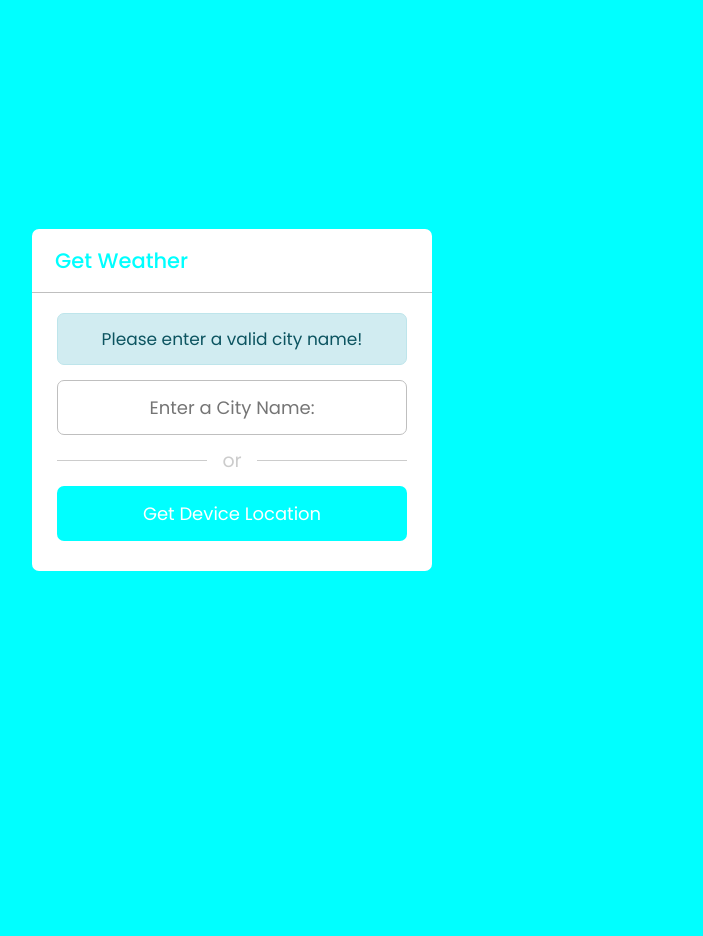
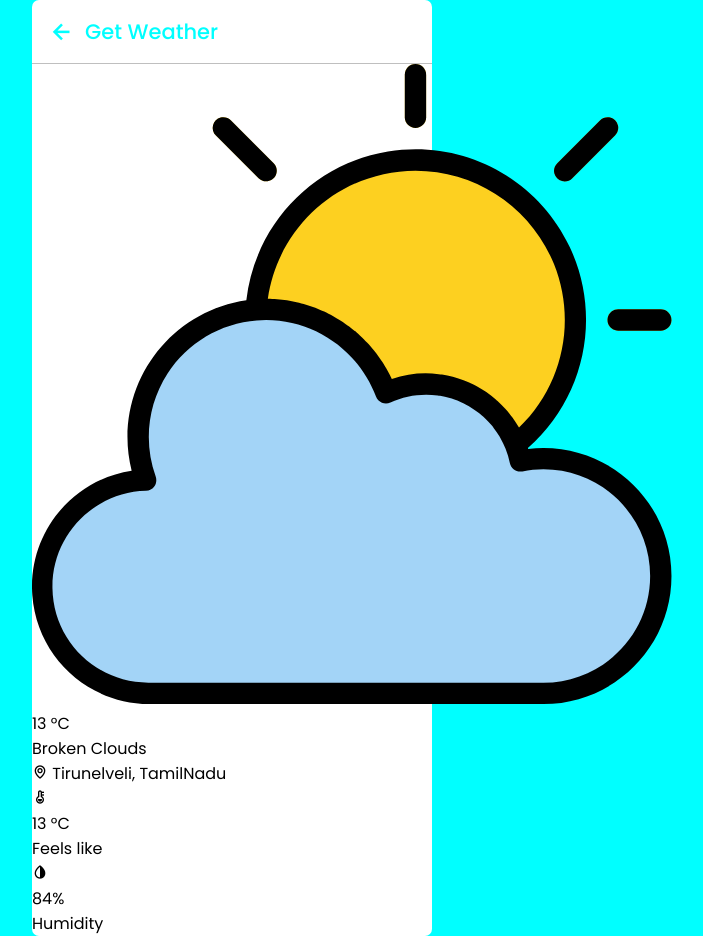
Before and after one commit to Ruban2205/get-weather-vite-js-application, a plain HTML site: page index.html in a window 1280 px wide. Shown: the whole page, without its empty margins (408-1111 px from the left). Before the commit the page ends 800 px from the top, so only its background shows below. Drawn offline with nearby package versions, Linux system fonts and the light colour scheme.

Commit message:
COMPLETE Home Section

```diff
--- a/CSS/style.css
+++ b/CSS/style.css
@@ -39,10 +39,14 @@ header i {
 }
 
 #wrapper .inputs {
+    display: none;
     margin: 20px 25px 30px;
 }
 
+
+/* Information Text */
 .inputs .info-txt {
+    display: none;
     font-size: 17px;
     text-align: center;
     padding: 12px 10px;
@@ -51,12 +55,14 @@ header i {
 }
 
 .info-txt.error {
+    display: block;
     background: #721c24;
     background: #f8d7da;
     border: 1px solid #f5c6cb;
 }
 
-.info-txt.pending{
+.info-txt.pending {
+    display: block;
     color: #0c5460;
     background: #d1ecf1;
     border: 1px solid #bee5eb;
@@ -76,10 +82,11 @@ header i {
     border: 1px solid #bfbfbf;
 }
 
-.inputs input:is(:focus, :valid){
+.inputs input:is(:focus, :valid) {
     border: 2px solid #43affc;
 }
 
+/* Seperator (or) Line */
 .inputs .separator {
     height: 1px;
     width: 100%;
@@ -98,8 +105,19 @@ header i {
     background: #fff;
 }
 
+/* Get Device Location Button */
 .inputs button {
     color: #fff;
     cursor: pointer;
     background: aqua;
 }
+
+
+/* Weather part */
+.wrapper .weather-part{
+    margin: 30px 0 0;
+    display: flex;
+    align-items: center;
+    justify-content: center;
+    flex-direction: column;
+}
--- a/index.html
+++ b/index.html
@@ -12,26 +12,62 @@
     <link rel="stylesheet" href="CSS/style.css">
 
     <!-- Boxicon cdn -->
-    <script src="https://unpkg.com/boxicons@2.1.4/dist/boxicons.js"></script>
-
+    <link href='https://unpkg.com/boxicons@2.1.4/css/boxicons.min.css' rel='stylesheet'>
 </head>
 
 <body>
 
-    <section id="home">
+    <section id="wrapper">
+        <!-- Card Starts -->
+        <header><i class='bx bx-left-arrow-alt'></i>Get Weather</header>
 
-    </section>
-
-    <section id="wrapper">
-        <header><i class="bx bx-left-arrow-alt"></i>Get Weather</header>
-
+        <!-- Input Section to handle inputs -->
         <section class="inputs">
-            <p class="info-txt pending">Please enter a valid city name!</p>
+            <p class="info-txt">Please enter a valid city name!</p>
             <input type="text" name="" id="" placeholder="Enter a City Name:" spellcheck="false" required>
 
             <div class="separator"></div>
             <button>Get Device Location</button>
         </section>
+
+        <!-- Weather section -->
+        <section class="weather-part">
+            <img src="assets/icons/cloud.svg" alt="weather-icon">
+
+            <div class="temp">
+                <span class="number">13</span>
+                <span class="degree">&#176;</span>C
+            </div>
+
+            <div class="weather">Broken Clouds</div>
+
+            <div class="location">
+                <i class="bx bx-map"></i>
+                <span>Tirunelveli, TamilNadu</span>
+            </div>
+
+            <div class="bottom-deatils">
+                <div class="column feels">
+                    <i class="bx bxs-thermometer"></i>
+                    <div class="details">
+                        <div class="temp">
+                            <span class="number">13</span>
+                            <span class="deg">&#176;</span>C
+                        </div>
+                        <p>Feels like</p>
+                    </div>
+                </div>
+                <div class="column humidity">
+                    <i class="bx bxs-droplet-half"></i>
+                    <div class="details">
+                        <span class="number">84%</span>
+                        <p>Humidity</p>
+                    </div>
+                </div>
+            </div>
+
+        </section>
+
     </section>
 
 </body>
```
Also changed, not shown: assets/icons/clear.svg (added), assets/icons/cloud.svg (added), assets/icons/haze.svg (added), assets/icons/rain.svg (added), assets/icons/snow.svg (added), assets/icons/storm.svg (added).
